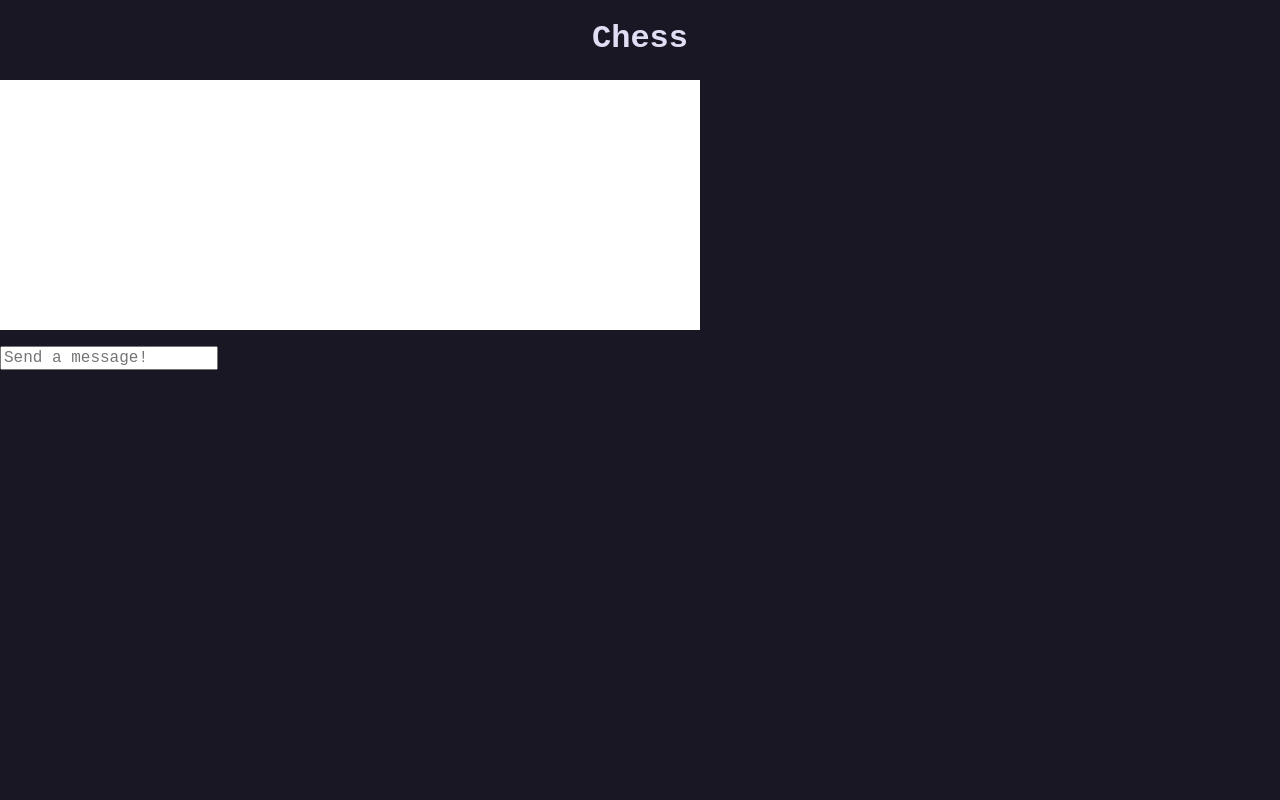
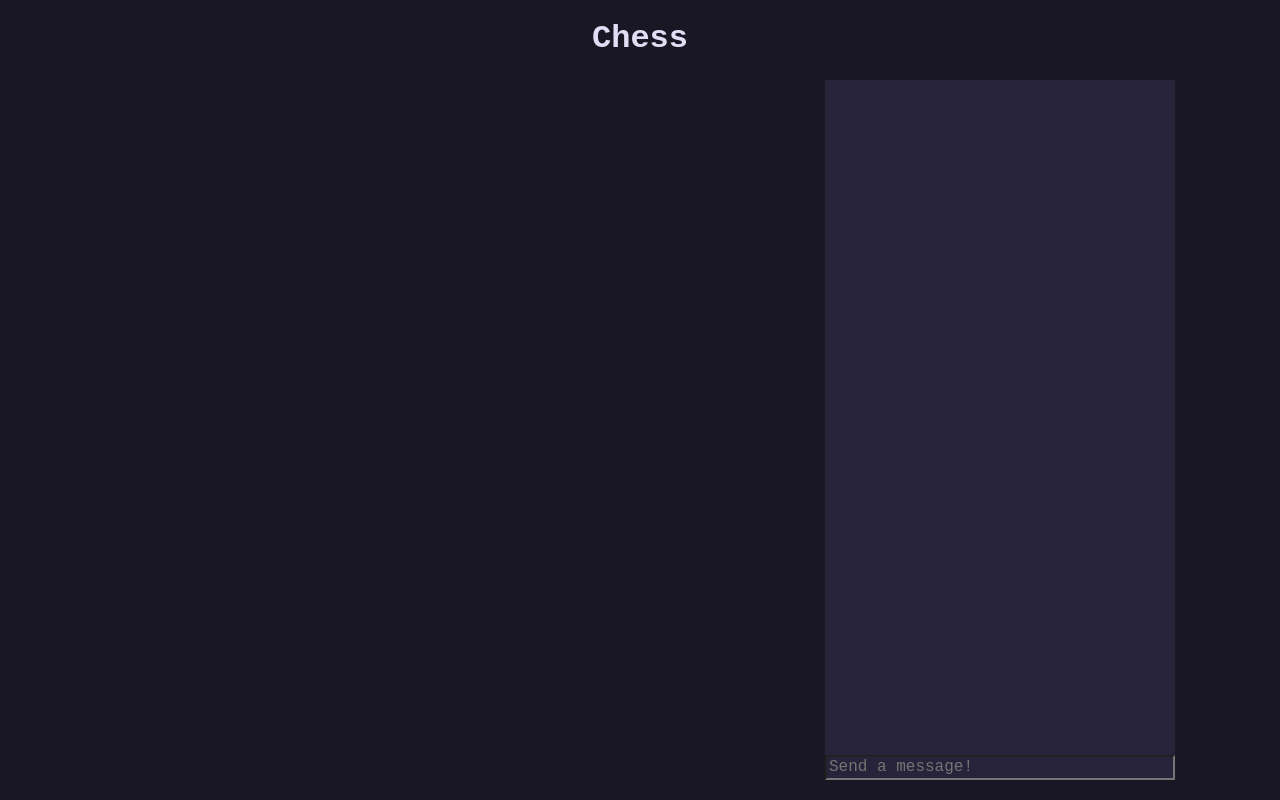
Before and after one commit to xl4624/chess-with-friends, a Flask app: template templates/game_view.html in a window 1280 px wide. Run offline with Flask 3, Linux system fonts and the light colour scheme; the template is opened without the code that fills it, so the values that code supplies are empty; some libraries are stand-ins or nearby versions.

Commit message:
Improve game_view ui

```diff
--- a/static/css/styles.css
+++ b/static/css/styles.css
@@ -19,7 +19,7 @@
 
 html {
     box-sizing: border-box;
-    font-size: 62.5%;   /* 1rem = 10px */
+    font-size: 62.5%; /* 1rem = 10px */
 }
 
 *, *:before, *:after {
@@ -54,7 +54,7 @@
     background-image: url('https://i.imgur.com/Z8q7ww7.png');
 }
 
-.error{
+.error {
     color: #D8000C;
     background-color: #FFBABA;
     background-image: url('https://i.imgur.com/GnyDvKN.png');
@@ -113,10 +113,11 @@
 
 ul {
     height: 250px;
-    color:#000;
+    color: #000;
     background-color: white;
     overflow-y: scroll;
 }
+
 /* user_create.html */
 .user-create-container {
     background-color: var(--surface);
@@ -163,4 +164,45 @@
     text-transform: uppercase;
 }
 
+/* game_view.html */
+
+.game-view-container {
+    display: flex;
+    flex-direction: row;
+    height: 700px;
+}
+
+#board {
+    display: inline-block;
+    margin-left: auto;
+    margin-right: 20px;
+    width: 700px;
+}
+
+#chat {
+    border: 1px;
+    display: flex;
+    flex-direction: column;
+    margin-right: auto;
+    width: 350px;
+}
+
+#chatMessage {
+    background-color: var(--overlay);
+    color: var(--text);
+    flex: 1;
+    list-style-type: none;
+    margin: 0;
+    padding: 10px;
+}
+
+#chatMessage li {
+    padding: 0;
+}
+
+#message {
+    background-color: var(--overlay);
+    color: var(--text);
+}
+
 /* waiting_room.html */
--- a/templates/game_view.html
+++ b/templates/game_view.html
@@ -1,27 +1,30 @@
 {% extends 'base.html' %}
 
 {% block content %}
-<div id="board" style="width: 450px"></div>
-<div id="chat" style="width: 700px;">
-        <ul id = "chatMessage">
+<div class="game-view-container">
+    <div id="board"></div>
+    <div id="chat">
+        <ul id="chatMessage">
         </ul>
-        <input type = "text" id = "message" placeholder = "Send a message!">
+        <input id="message" placeholder="Send a message!" type="text">
     </div>
+</div>
+
 {% endblock %}
 
-
 {% block scripts %}
-<script src="https://code.jquery.com/jquery-3.5.1.min.js"
+<script crossorigin="anonymous"
         integrity="sha384-ZvpUoO/+PpLXR1lu4jmpXWu80pZlYUAfxl5NsBMWOEPSjUn/6Z/hRTt8+pR6L4N2"
-        crossorigin="anonymous"></script>
+        src="https://code.jquery.com/jquery-3.5.1.min.js"></script>
 <script>var pieceThemePath = "{{ url_for('static', filename='images/chesspieces/wikipedia/') }}{piece}.png"</script>
 <script src="{{ url_for('static', filename='js/chessboard-1.0.0.min.js') }}"></script>
-<script src="https://cdn.socket.io/4.7.2/socket.io.min.js" integrity="sha384-mZLF4UVrpi/QTWPA7BjNPEnkIfRFn4ZEO3Qt/HFklTJBj/gBOV8G3HcKn4NfQblz" crossorigin="anonymous"></script>
+<script crossorigin="anonymous"
+        integrity="sha384-mZLF4UVrpi/QTWPA7BjNPEnkIfRFn4ZEO3Qt/HFklTJBj/gBOV8G3HcKn4NfQblz"
+        src="https://cdn.socket.io/4.7.2/socket.io.min.js"></script>
 <script src="{{ url_for('static', filename='dist/game_view.bundle.js') }}"></script>
 <script>
     const socket = io({autoConnect: true});
 
-        document.getElementById("chat").style.display = "block";
     document.getElementById("message").addEventListener("keyup", function (event) {
         if (event.key == "Enter") {
             let message = document.getElementById("message").value;
@@ -32,7 +35,7 @@
         }
     })
 
-        socket.on("chat", function(data) {
+    socket.on("chat", function (data) {
         let ul = document.getElementById("chatMessage");
         let li = document.createElement("li");
         li.appendChild(document.createTextNode(data.message));
```
Lines whose indentation alone changed are shown as unchanged.
